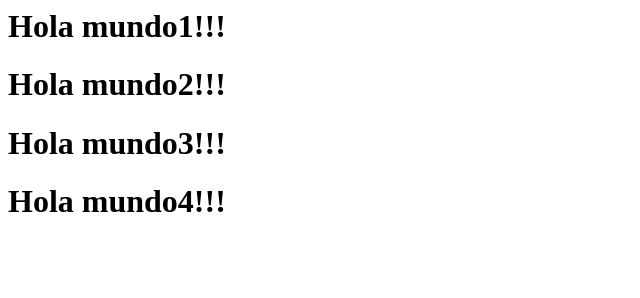
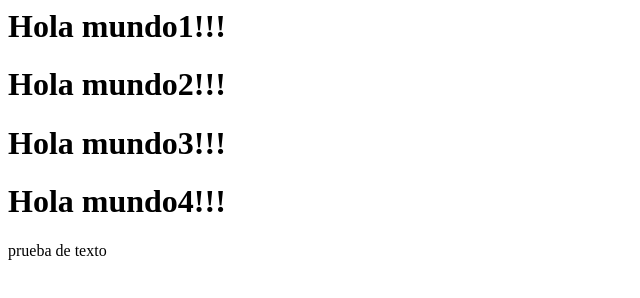
Before and after one commit to niko1511/html, a plain HTML site: page index.html in a window 1280 px wide. Shown: the whole page, without its empty margins (0-640 px from the left). Drawn offline with Linux system fonts and the light colour scheme.

Commit message:
Update index.html

```diff
--- a/index.html
+++ b/index.html
@@ -2,3 +2,4 @@
 <h1>Hola mundo2!!!</h1>
 <h1>Hola mundo3!!!</h1>
 <h1>Hola mundo4!!!</h1>
+<p>prueba de texto</p>
```
